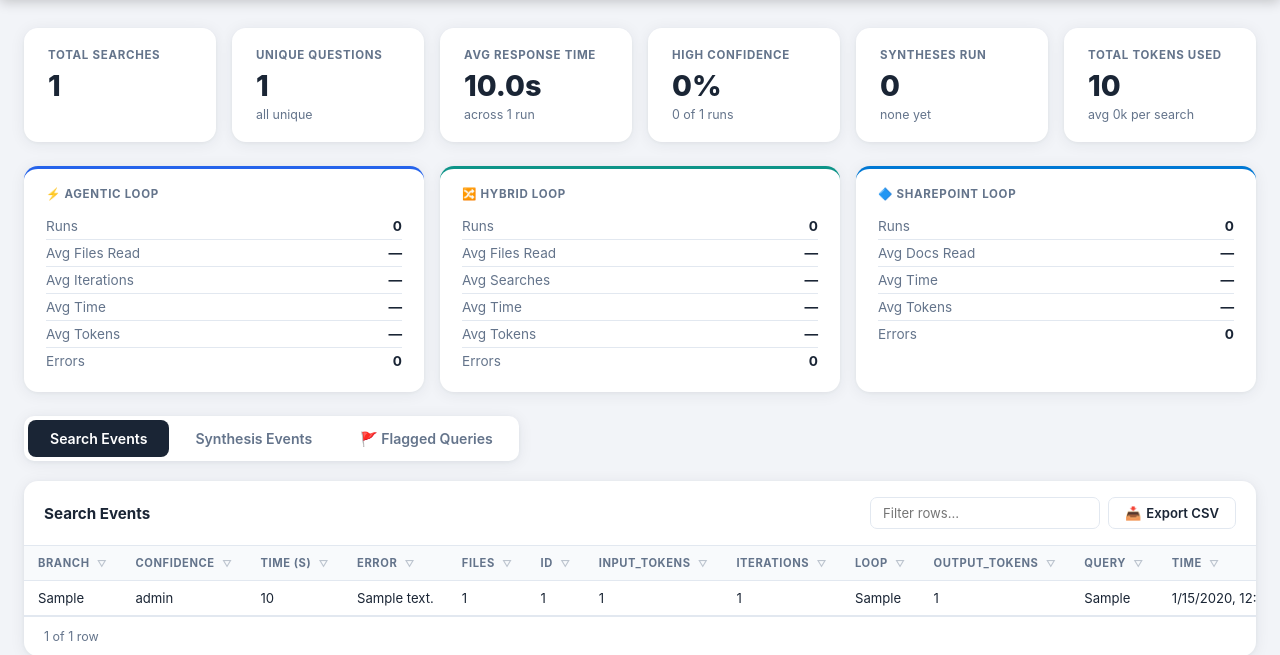
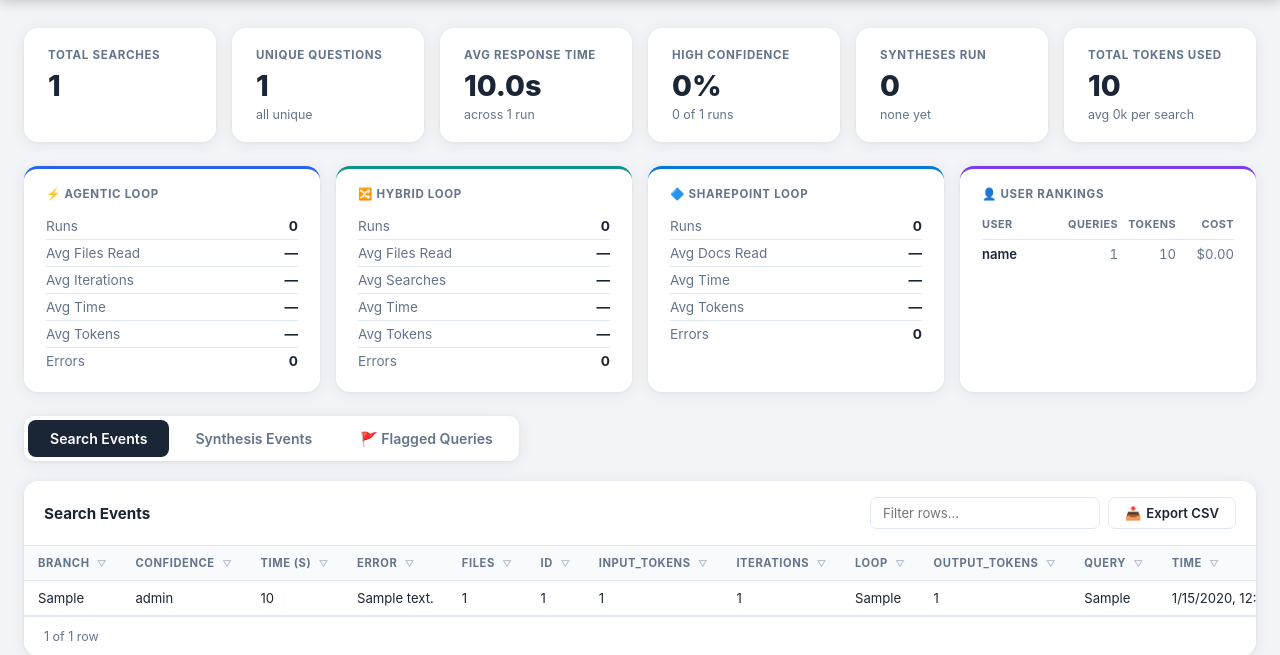
Before and after one commit to jarrettkersten/Agentic-v-Computer-Loop-Search, a Flask app: page /admin in a window 1280 px wide. Shown: the part 58-713 px from the top of the page. Run offline with Flask 3, Linux system fonts and the light colour scheme; tables that the repository leaves empty hold one stand-in row (values such as "Sample post").

Commit message:
added admin features

```diff
--- a/app.py
+++ b/app.py
@@ -153,7 +153,8 @@ def init_db():
                 input_tokens     INTEGER DEFAULT 0,
                 output_tokens    INTEGER DEFAULT 0,
                 total_tokens     INTEGER DEFAULT 0,
-                error_message    TEXT
+                error_message    TEXT,
+                user_email       TEXT    DEFAULT ''
             )
         """)
         # Migrate existing tables: add token columns if they don't already exist
@@ -167,6 +168,11 @@ def init_db():
                     cur.execute(f"ALTER TABLE {table} ADD COLUMN {col_def}")
                 except Exception:
                     pass  # column already exists
+        # Migrate: add user_email column to search_events
+        try:
+            cur.execute("ALTER TABLE search_events ADD COLUMN user_email TEXT DEFAULT ''")
+        except Exception:
+            pass  # column already exists
         # Flagged queries table — stores responses users flag as unhelpful/missing
         cur.execute("""
             CREATE TABLE IF NOT EXISTS flagged_queries (
@@ -193,7 +199,8 @@ def track_search_event(loop_type: str, query: str, branch: str, status: str,
                        duration_sec: float, files_read: int = 0,
                        iterations: int = 0, searches: int = 0,
                        confidence_level: str = "", error_message: str = "",
-                       input_tokens: int = 0, output_tokens: int = 0):
+                       input_tokens: int = 0, output_tokens: int = 0,
+                       user_email: str = ""):
     """Record a single loop search run."""
     try:
         conn = sqlite3.connect(DB_PATH)
@@ -202,13 +209,14 @@ def track_search_event(loop_type: str, query: str, branch: str, status: str,
             """INSERT INTO search_events
                (loop_type, query, branch, status, duration_sec, files_read,
                 iterations, searches, confidence_level,
-                input_tokens, output_tokens, total_tokens, error_message)
-               VALUES (?,?,?,?,?,?,?,?,?,?,?,?,?)""",
+                input_tokens, output_tokens, total_tokens, error_message,
+                user_email)
+               VALUES (?,?,?,?,?,?,?,?,?,?,?,?,?,?)""",
             (loop_type, (query or "")[:300], branch or "", status,
              round(duration_sec, 2), files_read, iterations, searches,
              confidence_level or "",
              input_tokens, output_tokens, input_tokens + output_tokens,
-             error_message or ""),
+             error_message or "", user_email or ""),
         )
         conn.commit()
         conn.close()
@@ -1182,6 +1190,7 @@ def api_agentic_stream():
     _job_create(job_id)
     job    = _job_get(job_id)
     t0     = time.time()
+    _user_email = _current_user_email()
 
     def _run():
         try:
@@ -1195,10 +1204,11 @@ def api_agentic_stream():
                 result.get("confidence", {}).get("level", ""),
                 input_tokens=result.get("input_tokens",  0),
                 output_tokens=result.get("output_tokens", 0),
+                user_email=_user_email,
             )
         except Exception as e:
             track_search_event("agentic", query, branch, "error", time.time() - t0,
-                               error_message=str(e))
+                               error_message=str(e), user_email=_user_email)
             job["event_queue"].put({"type": "error", "message": str(e)})
         finally:
             _job_remove(job_id)
@@ -1249,6 +1259,7 @@ def api_agentic_start():
     _job_create(job_id)
     job = _job_get(job_id)
     t0  = time.time()
+    _user_email = _current_user_email()
 
     def _run():
         try:
@@ -1262,10 +1273,12 @@ def api_agentic_start():
                 result.get("confidence", {}).get("level", ""),
                 input_tokens=result.get("input_tokens",  0),
                 output_tokens=result.get("output_tokens", 0),
+                user_email=_user_email,
             )
         except Exception as e:
             track_search_event("agentic", query, branch, "error",
-                               time.time() - t0, error_message=str(e))
+                               time.time() - t0, error_message=str(e),
+                               user_email=_user_email)
             job["event_queue"].put({"type": "error", "message": str(e)})
         finally:
             # Keep job alive for 5 minutes after completion so the frontend
@@ -1330,6 +1343,7 @@ def api_agentic():
     if not branch:
         return jsonify({"error": "Please select a branch first."}), 400
     t0 = time.time()
+    _user_email = _current_user_email()
     try:
         result = run_agentic_loop(query, branch)
         track_search_event(
@@ -1341,11 +1355,12 @@ def api_agentic():
             result.get("confidence", {}).get("level", ""),
             input_tokens=result.get("input_tokens",  0),
             output_tokens=result.get("output_tokens", 0),
+            user_email=_user_email,
         )
         return jsonify({"success": True, "result": result})
     except Exception as e:
         track_search_event("agentic", query, branch, "error", time.time() - t0,
-                           error_message=str(e))
+                           error_message=str(e), user_email=_user_email)
         return jsonify({"error": str(e)}), 500
 
 
@@ -1552,6 +1567,44 @@ def api_admin_flags():
         return jsonify({"error": str(e)}), 500
 
 
+@app.route("/api/admin/user-rankings")
+@admin_required
+def api_admin_user_rankings():
+    """Return per-user aggregates: query count, token usage, estimated cost."""
+    try:
+        conn = sqlite3.connect(DB_PATH)
+        conn.row_factory = sqlite3.Row
+        cur = conn.cursor()
+        cur.execute("""
+            SELECT
+                COALESCE(NULLIF(user_email, ''), 'unknown') AS user_email,
+                COUNT(*)                                    AS query_count,
+                SUM(COALESCE(input_tokens, 0))              AS total_input_tokens,
+                SUM(COALESCE(output_tokens, 0))             AS total_output_tokens,
+                SUM(COALESCE(total_tokens, 0))              AS total_tokens
+            FROM search_events
+            GROUP BY COALESCE(NULLIF(user_email, ''), 'unknown')
+            ORDER BY query_count DESC
+        """)
+        rankings = []
+        for row in cur.fetchall():
+            inp = row["total_input_tokens"] or 0
+            out = row["total_output_tokens"] or 0
+            cost = (inp / 1_000_000) * COST_PER_M_INPUT + (out / 1_000_000) * COST_PER_M_OUTPUT
+            rankings.append({
+                "user_email":          row["user_email"],
+                "query_count":         row["query_count"],
+                "total_input_tokens":  inp,
+                "total_output_tokens": out,
+                "total_tokens":        row["total_tokens"] or 0,
+                "estimated_cost":      round(cost, 4),
+            })
+        conn.close()
+        return jsonify({"rankings": rankings})
+    except Exception as e:
+        return jsonify({"error": str(e)}), 500
+
+
 @app.route("/api/admin/flags/<flag_id>", methods=["PATCH"])
 @admin_required
 def api_admin_update_flag(flag_id):
@@ -1729,6 +1782,7 @@ def api_v1_query():
         result.get("confidence", {}).get("level", ""),
         input_tokens=result.get("input_tokens", 0),
         output_tokens=result.get("output_tokens", 0),
+        user_email="external_api",
     )
 
     return jsonify({
--- a/templates/admin.html
+++ b/templates/admin.html
@@ -32,17 +32,27 @@ main{max-width:1600px;margin:28px auto;padding:0 24px}
 .summary-card .sub{font-size:.78rem;color:var(--muted);margin-top:4px}
 
 /* Loop breakdown row */
-.breakdown-row{display:grid;grid-template-columns:repeat(3,1fr);gap:16px;margin-bottom:24px}
+.breakdown-row{display:grid;grid-template-columns:repeat(4,1fr);gap:16px;margin-bottom:24px}
+@media(max-width:1200px){.breakdown-row{grid-template-columns:repeat(2,1fr)}}
 @media(max-width:700px){.breakdown-row{grid-template-columns:1fr}}
 .breakdown-card{background:var(--card);border-radius:var(--radius);padding:18px 22px;box-shadow:var(--shadow);border-top:3px solid var(--border)}
 .breakdown-card.agentic{border-color:#2563eb}
 .breakdown-card.hybrid{border-color:#0d9488}
 .breakdown-card.sharepoint{border-color:#0078d4}
+.breakdown-card.user-rankings{border-color:#7c3aed}
 .breakdown-card .bc-label{font-size:.72rem;font-weight:700;color:var(--muted);text-transform:uppercase;letter-spacing:.06em;margin-bottom:12px;display:flex;align-items:center;gap:7px}
 .breakdown-card .bc-stat{display:flex;justify-content:space-between;align-items:center;font-size:.85rem;padding:5px 0;border-bottom:1px solid var(--border)}
 .breakdown-card .bc-stat:last-child{border-bottom:none}
 .breakdown-card .bc-stat .bc-key{color:var(--muted)}
 .breakdown-card .bc-stat .bc-val{font-weight:700;color:var(--text)}
+/* User rankings scrollable list */
+.user-rank-list{max-height:220px;overflow-y:auto;font-size:.82rem}
+.user-rank-item{display:grid;grid-template-columns:1.5fr repeat(3,1fr);gap:6px;align-items:center;padding:6px 0;border-bottom:1px solid var(--border)}
+.user-rank-item:last-child{border-bottom:none}
+.user-rank-item .ur-email{color:var(--text);font-weight:600;overflow:hidden;text-overflow:ellipsis;white-space:nowrap}
+.user-rank-item .ur-val{text-align:right;color:var(--muted);font-variant-numeric:tabular-nums}
+.user-rank-header{display:grid;grid-template-columns:1.5fr repeat(3,1fr);gap:6px;padding:4px 0 8px;border-bottom:1.5px solid var(--border);font-size:.68rem;font-weight:700;color:var(--muted);text-transform:uppercase;letter-spacing:.04em}
+.user-rank-header span:not(:first-child){text-align:right}
 
 /* Tabs */
 .tabs{display:flex;gap:4px;margin-bottom:20px;background:var(--card);padding:4px;border-radius:10px;box-shadow:var(--shadow);width:fit-content}
@@ -160,6 +170,12 @@ footer{text-align:center;padding:32px 0;color:var(--muted);font-size:.74rem}
       <div class="bc-stat"><span class="bc-key">Avg Tokens</span><span class="bc-val" id="sp-tokens">—</span></div>
       <div class="bc-stat"><span class="bc-key">Errors</span><span class="bc-val" id="sp-errors">—</span></div>
     </div>
+    <div class="breakdown-card user-rankings">
+      <div class="bc-label">👤 User Rankings</div>
+      <div id="user-rankings-content">
+        <div class="loading-msg" style="font-size:.82rem;padding:12px 0">Loading…</div>
+      </div>
+    </div>
   </div>
 
   <!-- Tabs -->
@@ -202,6 +218,7 @@ const COLUMN_LABELS = {
   status: 'Status', duration_sec: 'Time (s)', files_read: 'Files',
   iterations: 'Iterations', searches: 'Searches', confidence_level: 'Confidence',
   error_message: 'Error', sources_used: 'Sources Used',
+  user_email: 'User',
   answer: 'Answer', explanation: 'Explanation', flagged_by: 'Flagged By',
   flagged_at: 'Flagged At', reviewed_by: 'Reviewed By', reviewed_at: 'Reviewed At',
   admin_notes: 'Admin Notes'
@@ -233,6 +250,7 @@ async function loadAll() {
   }
   updateSummary();
   renderTable();
+  loadUserRankings();
 }
 
 function avg(arr) {
@@ -413,6 +431,48 @@ function esc(s) {
     .replace(/>/g,'&gt;').replace(/"/g,'&quot;');
 }
 
+async function loadUserRankings() {
+  const container = document.getElementById('user-rankings-content');
+  try {
+    const res = await fetch('/api/admin/user-rankings');
+    const data = await res.json();
+    const rankings = data.rankings || [];
+    if (!rankings.length) {
+      container.innerHTML = '<div class="empty-msg" style="font-size:.82rem;padding:12px 0">No data yet</div>';
+      return;
+    }
+    function fmtTok(n) {
+      if (n == null) return '—';
+      return n >= 1000000 ? (n / 1000000).toFixed(2) + 'M'
+           : n >= 1000    ? (n / 1000).toFixed(1).replace(/\.0$/, '') + 'k'
+           : String(n);
+    }
+    function fmtCost(n) {
+      return '$' + n.toFixed(2);
+    }
+    function shortEmail(e) {
+      if (!e || e === 'unknown' || e === 'anonymous') return e;
+      const at = e.indexOf('@');
+      return at > 0 ? e.substring(0, at) : e;
+    }
+    let html = '<div class="user-rank-header"><span>User</span><span>Queries</span><span>Tokens</span><span>Cost</span></div>';
+    html += '<div class="user-rank-list">';
+    rankings.forEach(r => {
+      html += `<div class="user-rank-item">` +
+        `<span class="ur-email" title="${esc(r.user_email)}">${esc(shortEmail(r.user_email))}</span>` +
+        `<span class="ur-val">${r.query_count}</span>` +
+        `<span class="ur-val">${fmtTok(r.total_tokens)}</span>` +
+        `<span class="ur-val">${fmtCost(r.estimated_cost)}</span>` +
+        `</div>`;
+    });
+    html += '</div>';
+    container.innerHTML = html;
+  } catch (e) {
+    console.warn('Could not load user rankings:', e);
+    container.innerHTML = '<div class="empty-msg" style="font-size:.82rem;padding:12px 0">Failed to load</div>';
+  }
+}
+
 loadAll();
 </script>
 </body>
```
